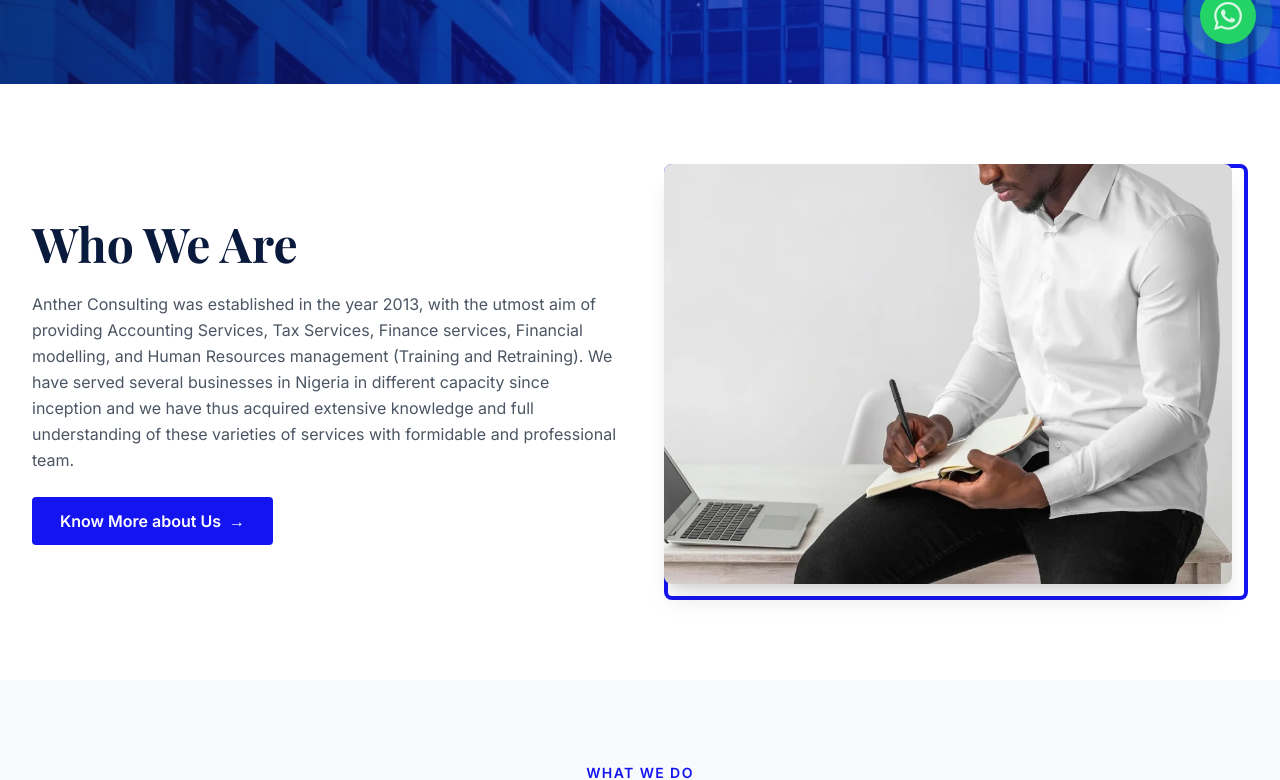
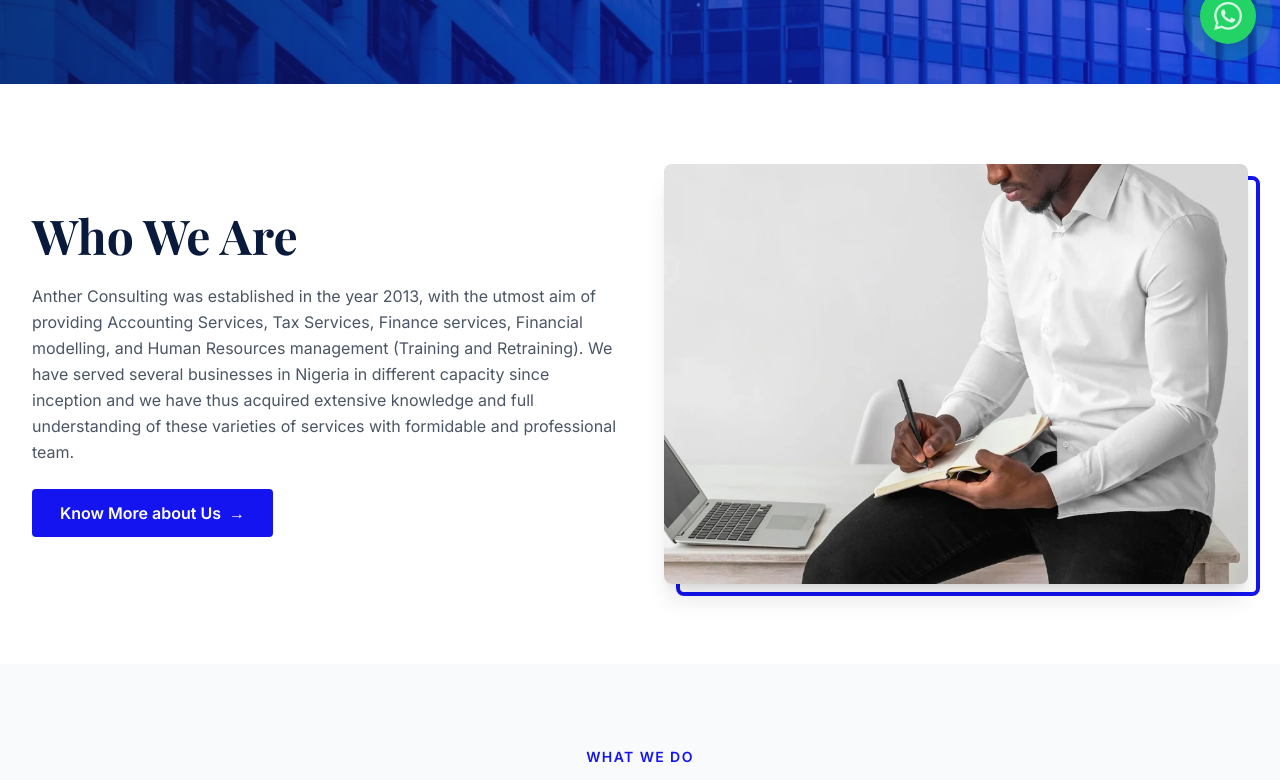
Before and after one commit to ademolaayodeji2008-art/Anther-Consulting-Limited, a React (Vite) app in the folder client/: page / in a window 1280 px wide. Shown: the part 732-1512 px from the top of the page. Built offline with nearby package versions, Linux system fonts and the light colour scheme; no server answers.

Commit message:
Fix: who-we-are image border offset correctly behind image

```diff
--- a/client/src/components/home/WhoWeAreSection.jsx
+++ b/client/src/components/home/WhoWeAreSection.jsx
@@ -41,17 +41,18 @@ export default function WhoWeAreSection() {
             </div>
           </div>
 
-          {/* Right — image: pb-4 pr-4 makes room for the border that sits behind */}
-          <div className="relative pb-4 pr-4">
+          {/* Right — image with offset blue border behind it */}
+          <div className="relative flex justify-center">
+            {/* Blue border box — offset 12px down and right, sits behind */}
+            <div className="absolute top-3 left-3 w-full h-full border-4 border-primary rounded-lg z-0" />
+            {/* Image sits on top */}
             <img
               src={whoWeAreImg}
               alt="Anther Consulting professional reviewing documents"
               loading="lazy"
               decoding="async"
-              className="w-full h-[420px] object-cover object-center rounded-lg shadow-xl relative z-10"
+              className="relative z-10 w-full h-[420px] object-cover object-top rounded-lg shadow-xl"
             />
-            {/* Decorative blue accent border — behind image, offset bottom-right */}
-            <div className="absolute bottom-0 right-0 w-full h-full border-4 border-primary rounded-lg z-0" />
           </div>
 
         </div>
```
